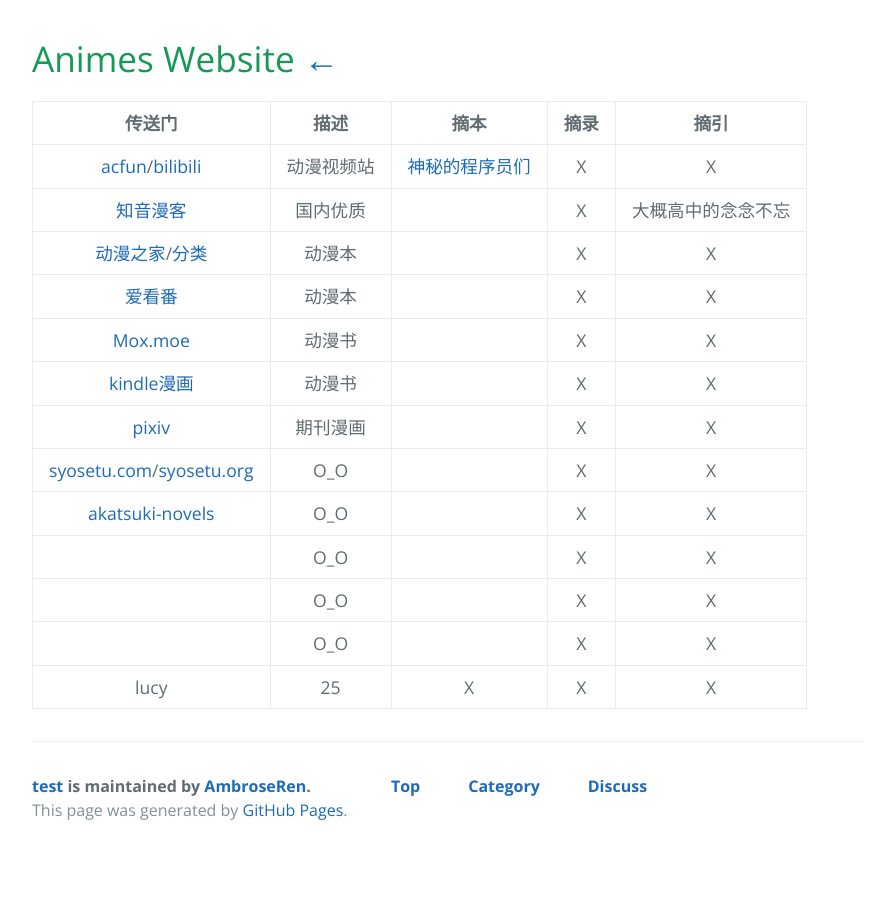
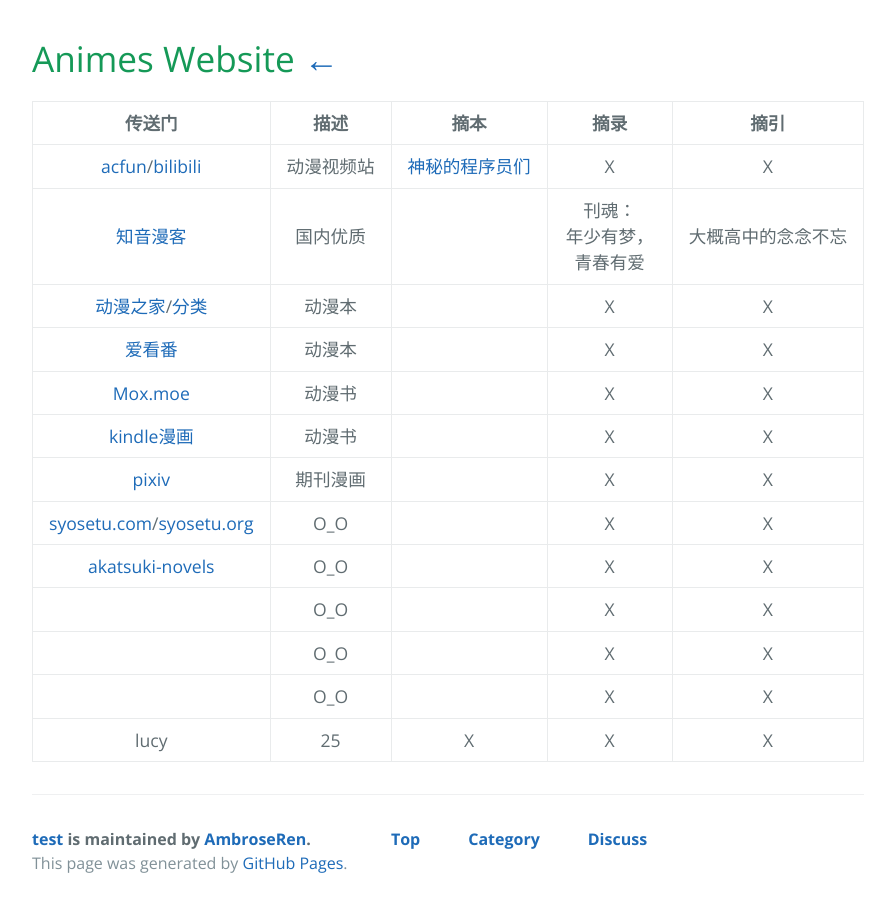
Before and after one commit to AmbroseRen/test, a Jekyll site: the page built from Art/Animes/index.md, in a window 1280 px wide. Shown: the whole page, without its empty margins (192-1087 px from the left). Built offline with Jekyll 4.4.1, drawn with Linux system fonts in a browser that asks for light colours; our own code applies the rules of GitHub Pages for plain Markdown files; the repository's description, which GitHub fills in, is left out.

Commit message:
Update index.md

```diff
--- a/Art/Animes/index.md
+++ b/Art/Animes/index.md
@@ -3,7 +3,7 @@
 | 传送门 | 描述 | 摘本 | 摘录 | 摘引 |
 |:---:|:---:|:---:|:---:|:---:|
 | [acfun](https://www.acfun.cn/)/[bilibili](https://www.bilibili.com) | 动漫视频站 | [神秘的程序员们](https://code2048.com/series/betacat/) | X | X |
-| [知音漫客](https://m.zymk.cn/) | 国内优质 | []() | X | 大概高中的念念不忘 |
+| [知音漫客](https://m.zymk.cn/) | 国内优质 | []() | 刊魂：年少有梦，青春有爱 | 大概高中的念念不忘 |
 | [动漫之家](https://www.dmzj.com/)/[分类](http://manhua.dmzj.com/tags/category_search/0-0-0-all-0-1-0-1.shtml) | 动漫本 | []() | X | X |
 | [爱看番](http://www.ikanfan.com/) | 动漫本 | []() | X | X |
 | [Mox.moe](http://vol.moe/) | 动漫书 | []() | X | X |
```
